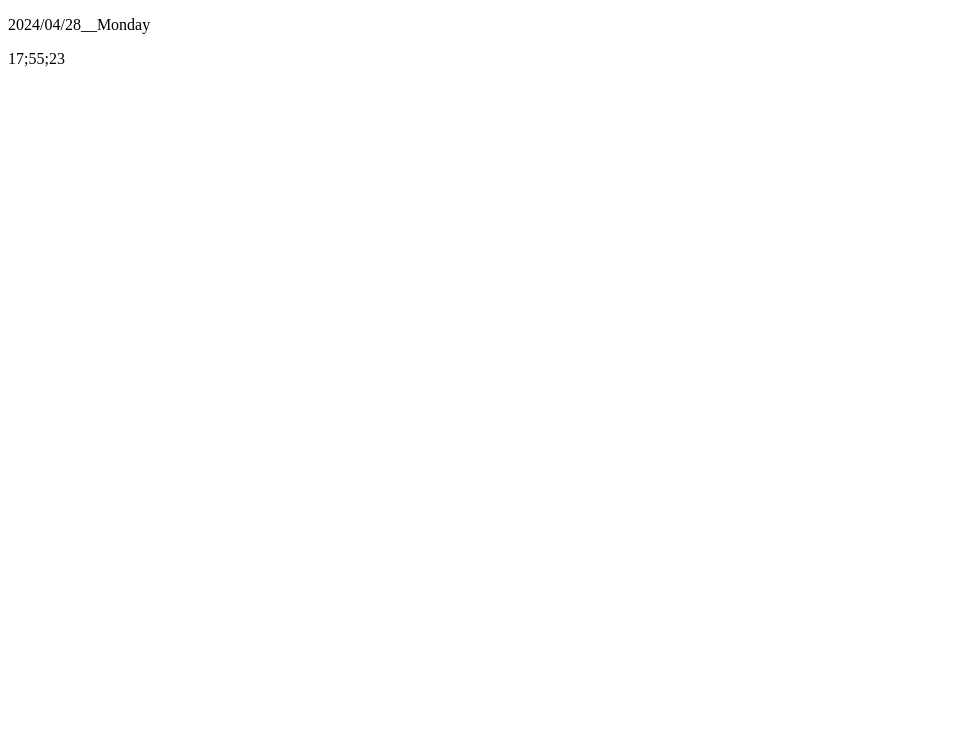
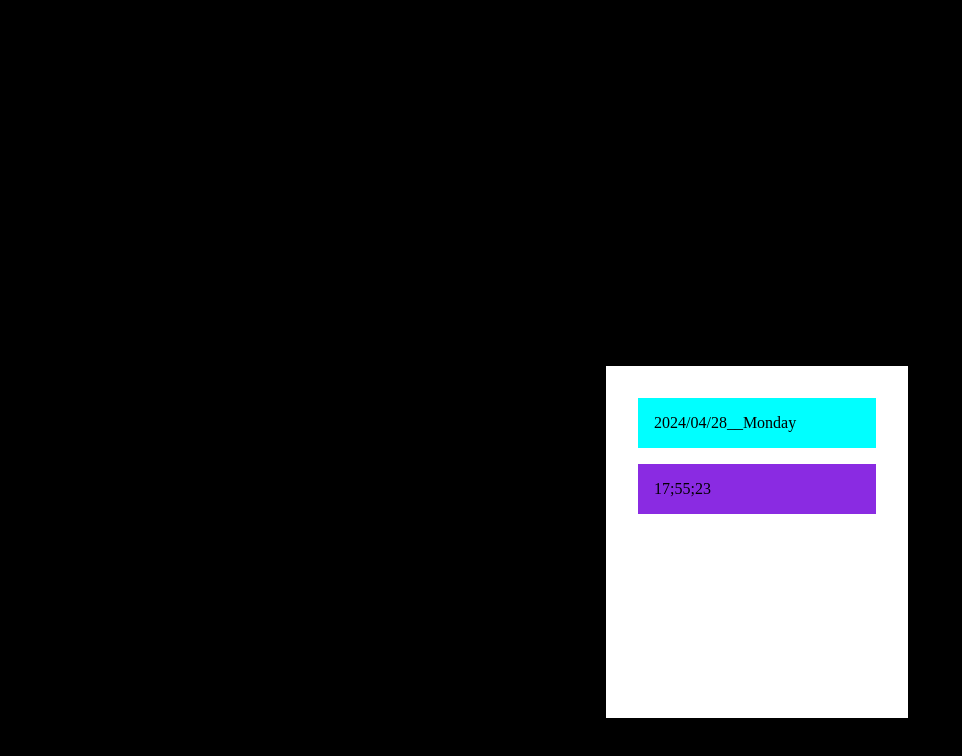
Before and after one commit to Luis-Jop/colocarle_video_de_fondo_a_tu_paginaweb, a plain HTML site: page index.html in a window 1280 px wide. Shown: the whole page, without its empty margins (0-962 px from the left). Drawn offline with Linux system fonts and the light colour scheme.

Commit message:
agregando estilos a la pagina

```diff
--- a/index.html
+++ b/index.html
@@ -2,6 +2,7 @@
 <html lang="en">
 <head>
     <meta charset="UTF-8">
+    <link rel="stylesheet" href="/style.css">
     <meta name="viewport" content="width=device-width, initial-scale=1.0">
     <title>reloj en html y css y javascrip</title>
 
--- a/style.css
+++ b/style.css
@@ -0,0 +1,29 @@
+
+  body, html{
+    background-color: black;
+    position: absolute;
+    top: 50%;
+    left: 50%;
+    margin: -25px 0 0 -25px; /
+
+  }
+  .clock{
+    width: 100%;
+    height: 40vh;
+    background-color: #fff;
+    color: black;
+    margin: 1rem;
+    padding: 1rem;
+
+}
+#date{
+    margin: 1rem;
+    padding: 1rem;
+    background-color: aqua;
+}
+
+#time{
+    background-color: blueviolet;
+    margin: 1rem;
+    padding: 1rem;
+}
```
